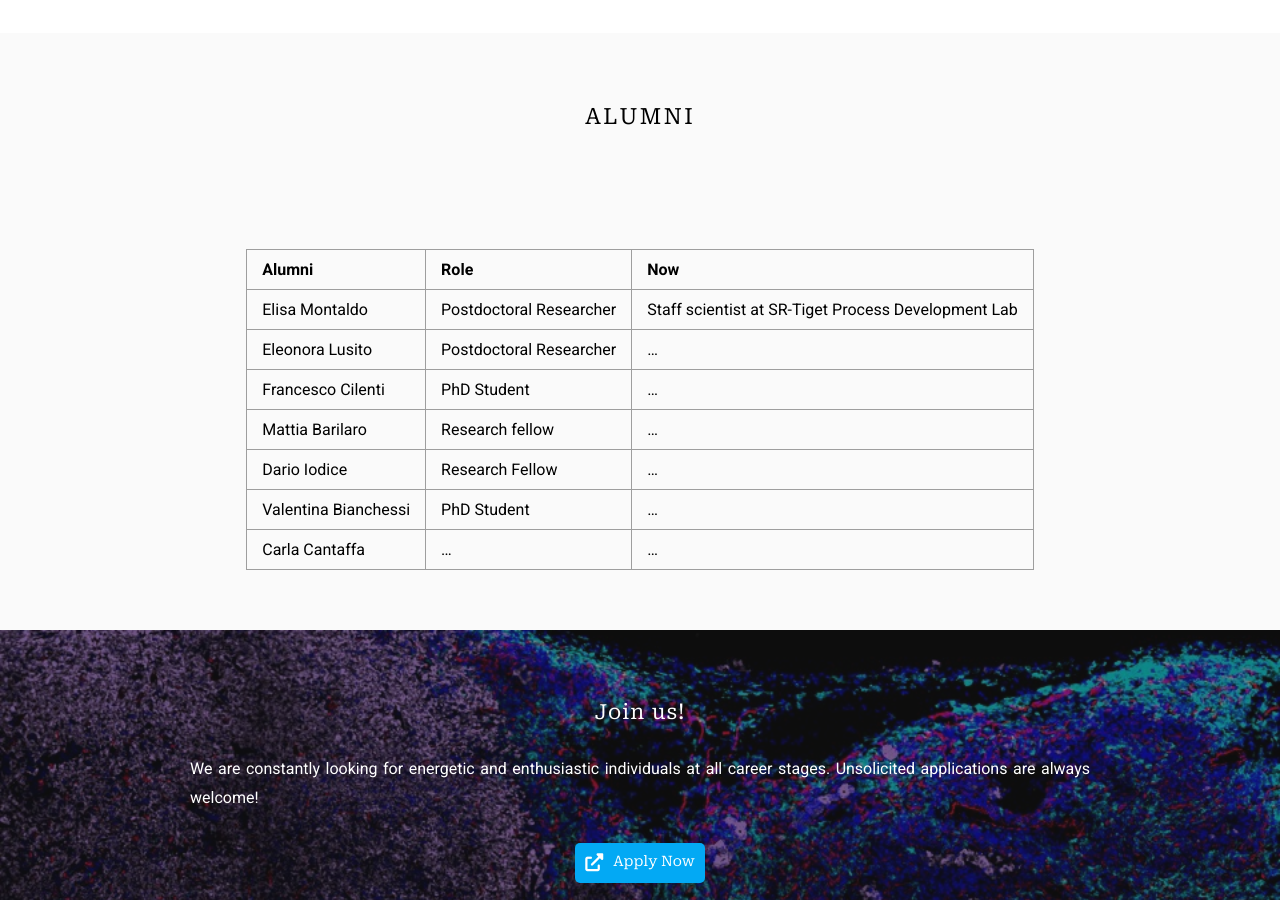
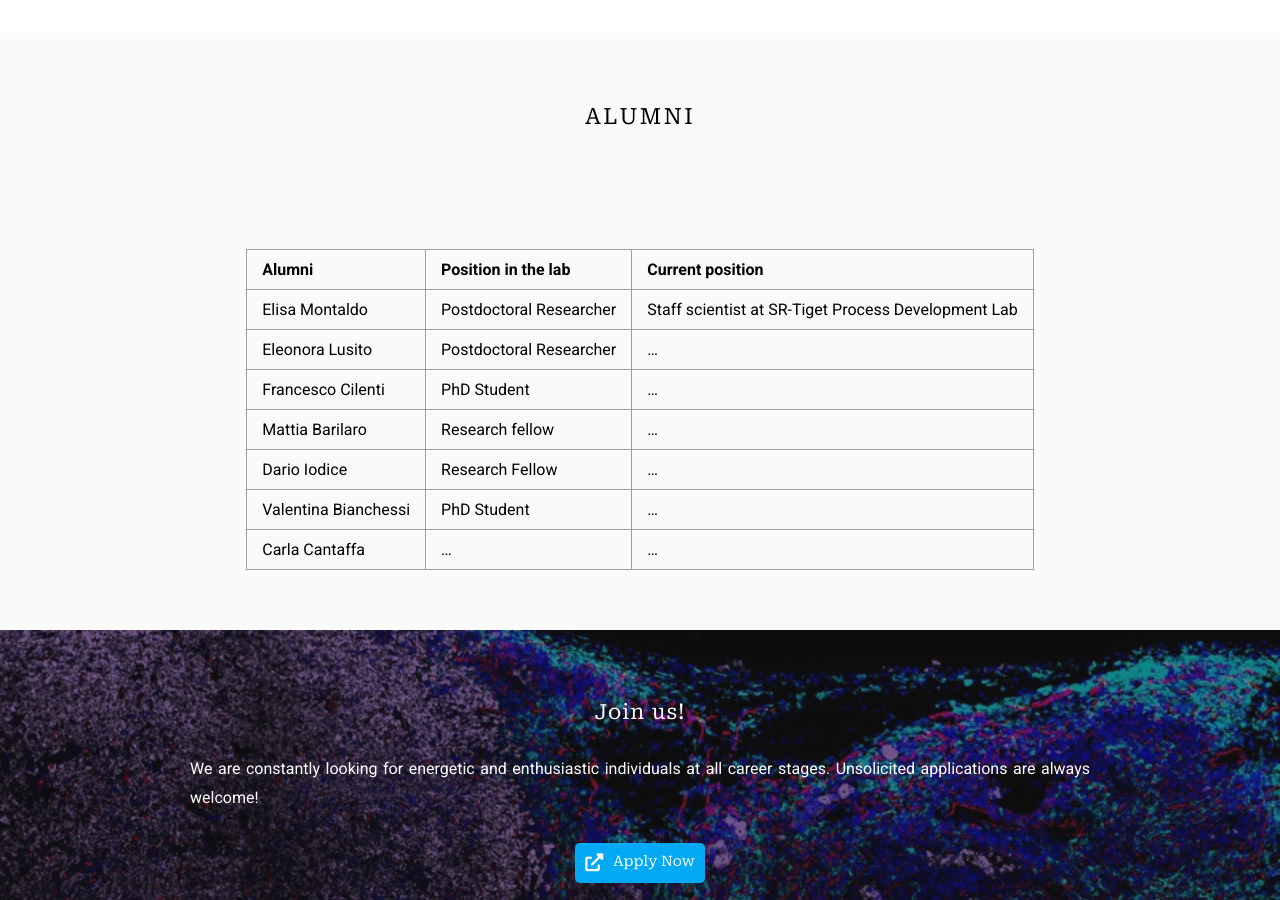
Before and after one commit to laterz-f/labwebsite, a Jekyll site: the page built from team/index.md, in a window 1280 px wide and 900 px high, scrolled down 1731 px. Built offline with Jekyll 4.4.1, drawn with Linux system fonts in a browser that asks for light colours.

Commit message:
Update index.md

```diff
--- a/team/index.md
+++ b/team/index.md
@@ -68,7 +68,7 @@ Our lab is part of the San Raffaele Telethon Institute for Gene Therapy (SR-Tige
 
 <br>
 
-| Alumni | Role | Now |
+| Alumni | Position in the lab | Current position |
 | :------------- |:-------------| :-----------|
 | Elisa Montaldo    | Postdoctoral Researcher  | Staff scientist at SR-Tiget Process Development Lab |
 | Eleonora Lusito    | Postdoctoral Researcher | ... |
```
